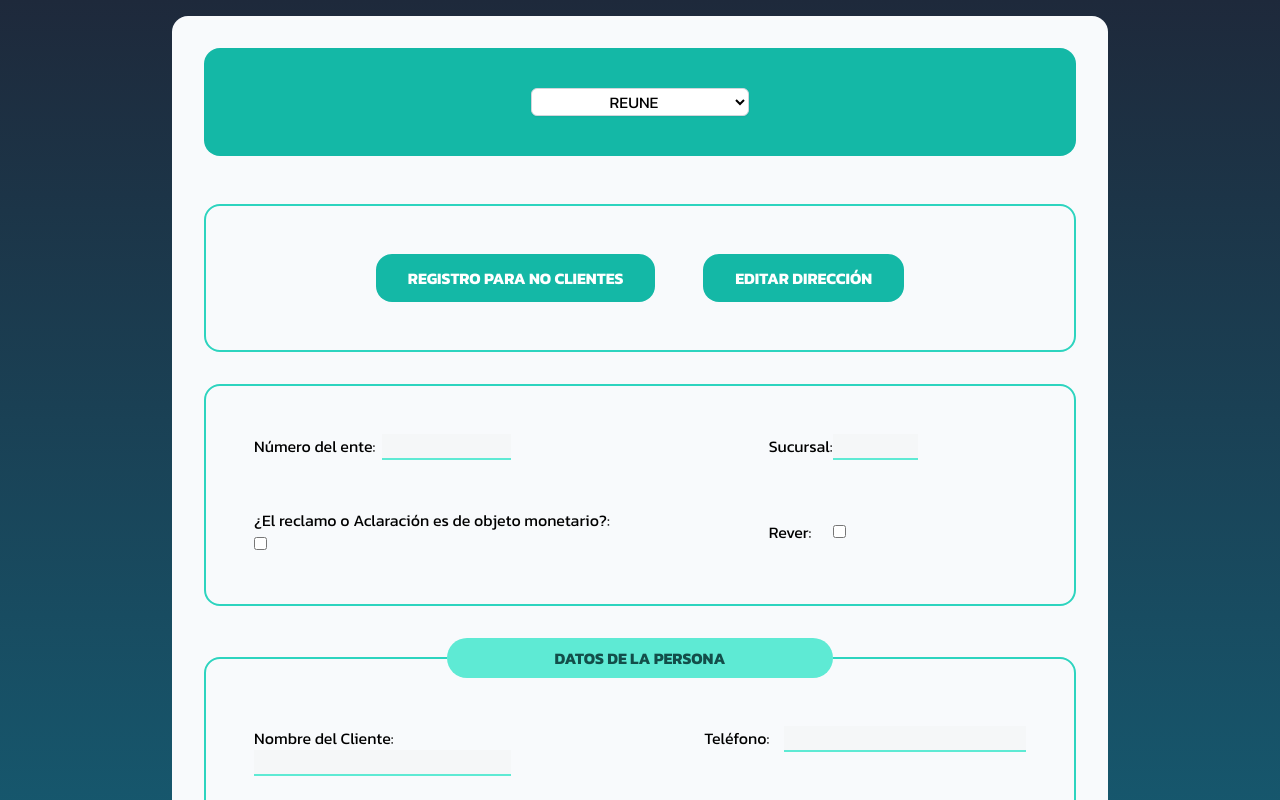
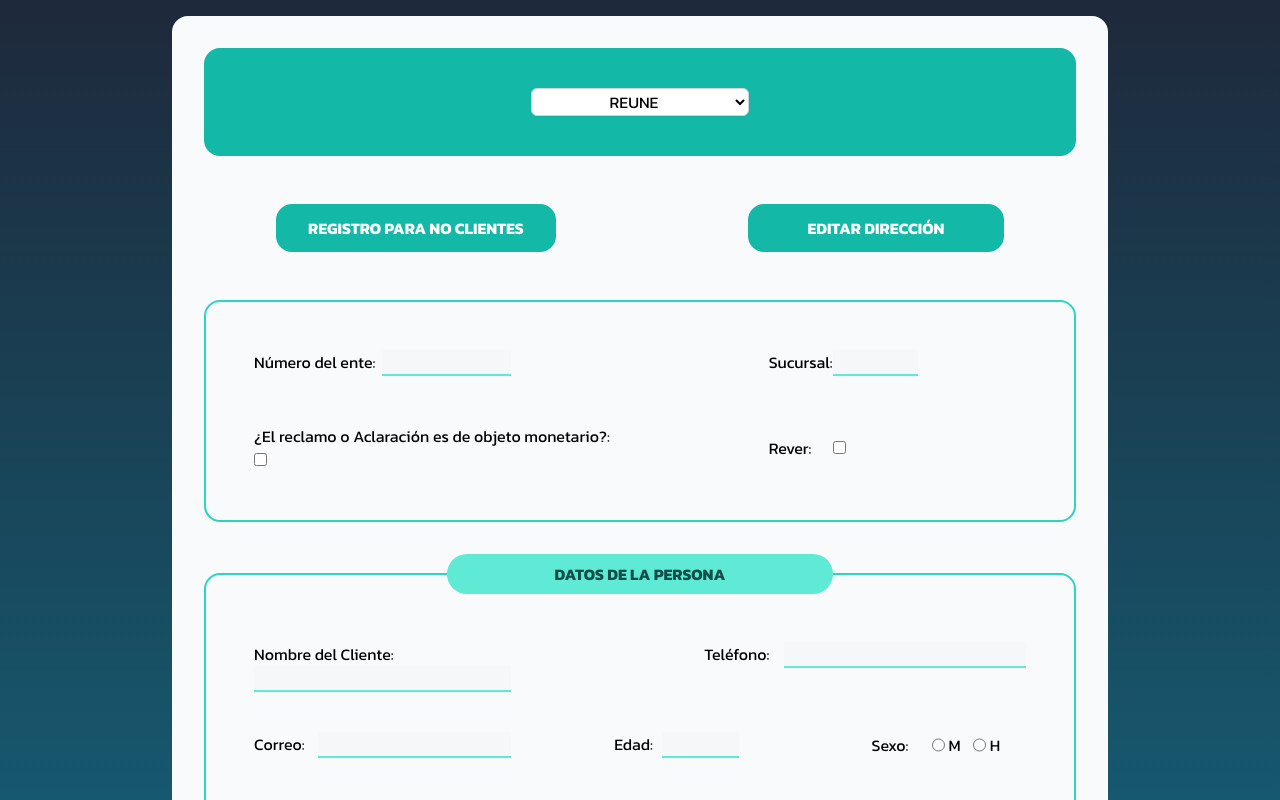
Before and after one commit to EmyRub/condusefApp, a React (Vite) app: page /condusefApp/quejas in a window 1280 px wide. Shown: the top 800 px of the page. Built offline with nearby package versions, Linux system fonts and the light colour scheme.

Commit message:
limpieza reune

```diff
--- a/src/index.css
+++ b/src/index.css
@@ -6,10 +6,6 @@ body {
     font-family: "Kanit", sans-serif;
 }
 
-input {
-    display: inline-block;
-}
-
 input:focus {
     outline: none;
 }
--- a/src/views/IndexPage.tsx
+++ b/src/views/IndexPage.tsx
@@ -17,7 +17,7 @@ export default function IndexPage() {
     <>
       <main className="p-8 bg-slate-50 rounded-2xl w-9/12 mx-auto relative">
 
-        <form className="flex justify-center bg-teal-500 rounded-2xl mb-12">
+        <form className="flex justify-center bg-teal-500 rounded-2xl">
           <select
             name="empresa"
             value={category}
@@ -29,13 +29,13 @@ export default function IndexPage() {
           </select>
         </form>
 
-        <fieldset className="p-12 border-2 rounded-2xl mb-8 flex justify-center items-center flex-wrap gap-12">
+        <nav className="py-12 flex justify-around items-center flex-wrap gap-12">
 
-          <button className="bg-teal-500 px-8 py-3 rounded-2xl text-white hover:bg-teal-700 uppercase font-bold">Registro Para No Clientes</button>
+          <button className="bg-teal-500 px-8 py-3 rounded-2xl text-white hover:bg-teal-700 uppercase font-bold min-w-64">Registro Para No Clientes</button>
 
-          <button className="bg-teal-500 px-8 py-3 rounded-2xl text-white hover:bg-teal-700 uppercase font-bold">Editar dirección</button>
+          <button className="bg-teal-500 px-8 py-3 rounded-2xl text-white hover:bg-teal-700 uppercase font-bold min-w-64">Editar dirección</button>
 
-        </fieldset>
+        </nav>
 
         <RegistroNoCliente />
 
```
